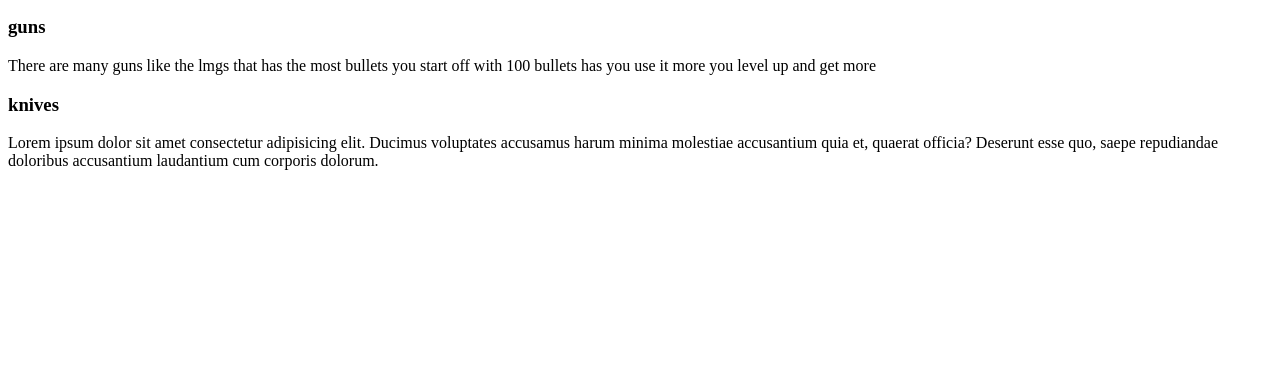
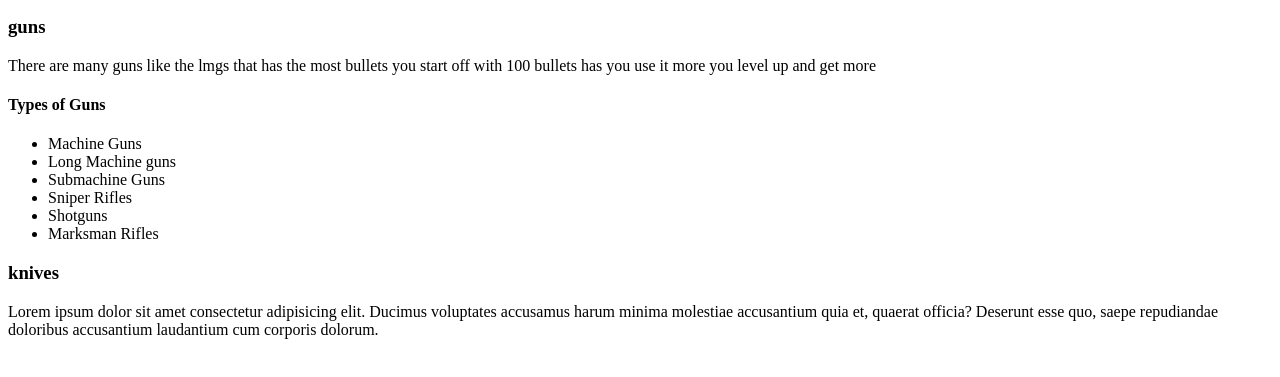
Before and after one commit to DJsmartkid/Call-of-duty, a plain HTML site: page index.html in a window 1280 px wide. Shown: the part 123-500 px from the top of the page. Drawn offline with Linux system fonts and the light colour scheme.

Commit message:
updated list

```diff
--- a/index.html
+++ b/index.html
@@ -23,6 +23,16 @@
     <h3>guns</h3>
     <p>There are many guns like the lmgs that has the most bullets you start off with 100 bullets has you use it more you level up and get more</p>
 
+    <h4>Types of Guns</h4>
+    <ul>
+        <li>Machine Guns</li>
+        <li>Long Machine guns</li>
+        <li>Submachine Guns</li>
+        <li>Sniper Rifles</li>
+        <li>Shotguns</li>
+        <li>Marksman Rifles</li>
+    </ul>
+
     <h3>knives</h3>
     <p>Lorem ipsum dolor sit amet consectetur adipisicing elit. Ducimus voluptates accusamus
     harum minima molestiae accusantium quia et, quaerat officia? Deserunt esse quo, saepe
```
